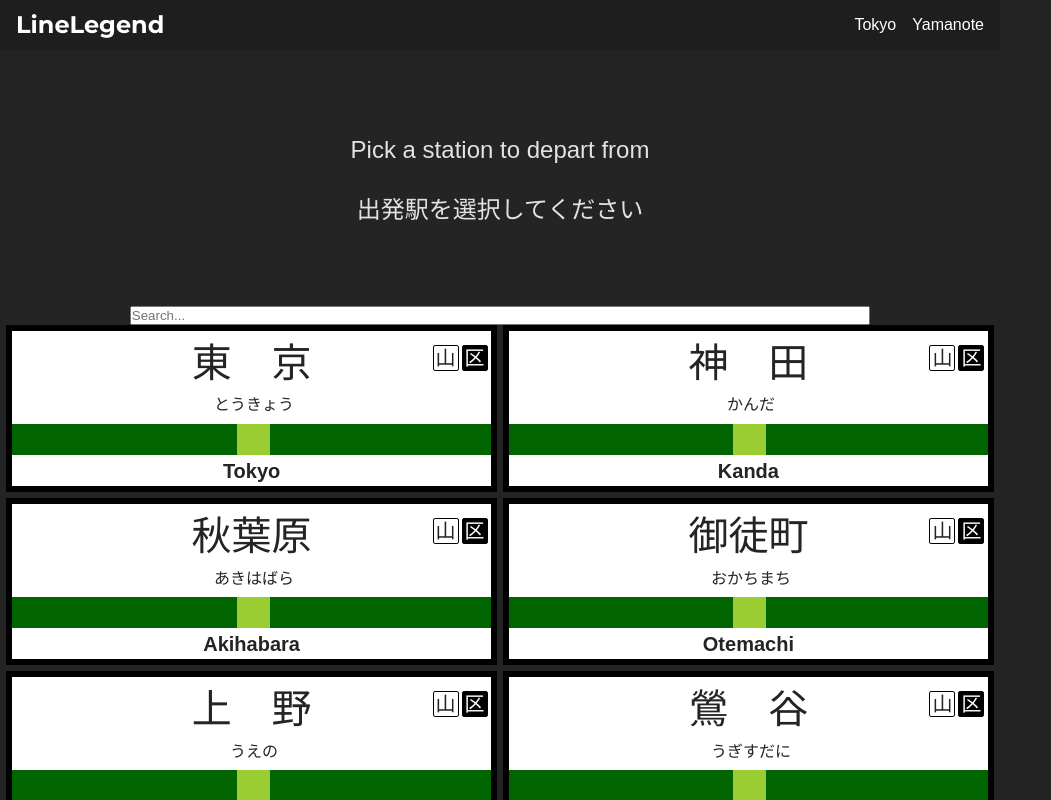
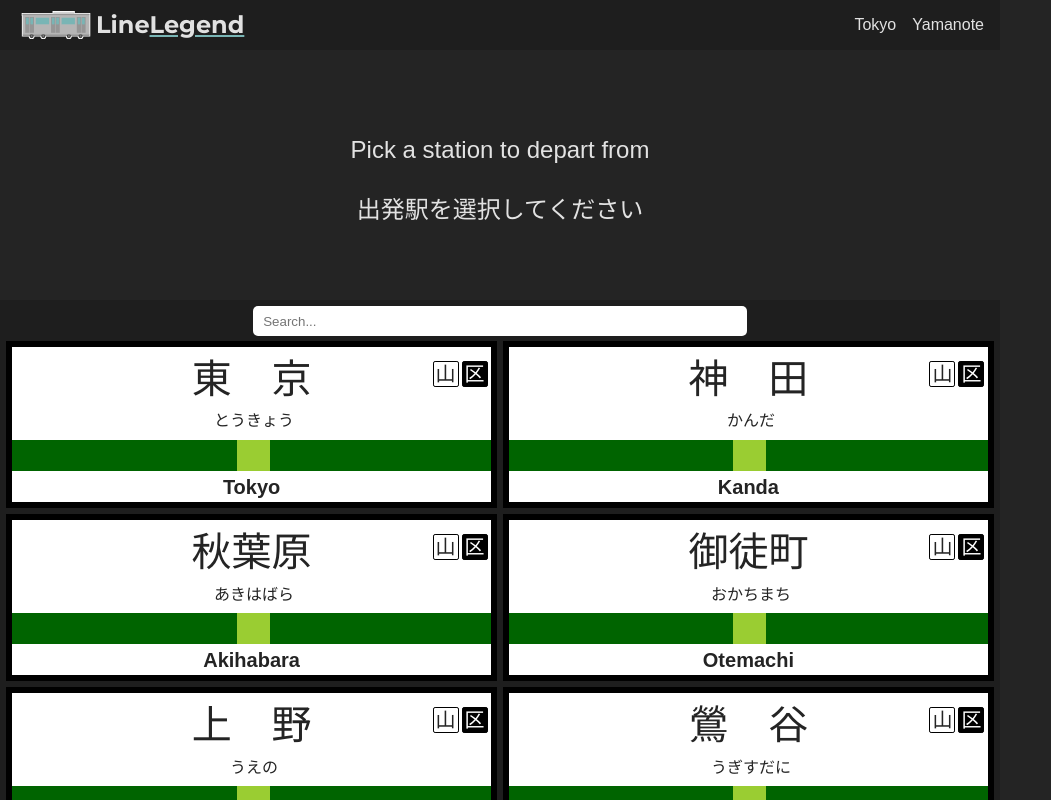
Before and after one commit to CasLinden/line-order, a React (Vite) app: page / in a window 1280 px wide. Shown: the top 800 px of the page, without its empty margins (0-1051 px from the left). Built offline with nearby package versions, Linux system fonts and the light colour scheme.

Commit message:
made the site title look nicer

```diff
--- a/src/components/Header.jsx
+++ b/src/components/Header.jsx
@@ -1,17 +1,22 @@
-import '/src/css/header.css';
+import "/src/css/header.css";
+import train from "/src/assets/train.svg";
 
 export default function Header() {
-    const defaultCity = 'Tokyo'
-    const defaultLine = 'Yamanote'
+  const defaultCity = "Tokyo";
+  const defaultLine = "Yamanote";
   return (
     <header className="header">
-        <div className='site-title'>
-            <div>Line<span>Legend</span></div>
+      <div className="header-left">
+        <img className="header-train-image" src={train} alt="" />
+        <div className="site-title">
+            <div className="line">Line</div><div className="legend">Legend</div>
         </div>
-        <div className="header-right">
-            <div className="city">{defaultCity}</div>
-            <div className="line">{defaultLine}</div>
-        </div>
+      </div>
+
+      <div className="header-right">
+        <div className="city">{defaultCity}</div>
+        <div className="line">{defaultLine}</div>
+      </div>
     </header>
   );
 }
--- a/src/css/available-stations.css
+++ b/src/css/available-stations.css
@@ -1,6 +1,7 @@
 .available-stations{
   display: grid;
   padding: .4rem;
+  background-color: #1e1e1e;
 }
 
 .available-stations-signs {
@@ -21,6 +22,11 @@
 }
 
 .station-search{
-  width: 75%;
+  width: 50%;
   justify-self: center;
+  height: 30px;
+  border-radius: 5px;
+  border: none;
+  padding-left: 10px;
+  margin-bottom: 5px;
 }
--- a/src/css/header.css
+++ b/src/css/header.css
@@ -5,14 +5,31 @@
     justify-content: space-between;
     align-items: center;
     background-color:  #1e1e1e;
-    color: #fff;
+    color: rgba(255, 255, 255, 0.87);
     height: 50px;
     margin-bottom: 10px;
     padding: 1rem;
+    flex: 1;
+  }
+
+  .header-train-image{
+    height: 80px;
   }
 
   .site-title{
     font-family: 'Montserrat', sans-serif;
+    max-height: 50px;
+    display: flex;
+    justify-content: center;
+    align-items: center;
+  }
+
+  .site-title.line{
+
+  }
+
+  .site-title .legend{
+    text-decoration: underline #79B5B5;
   }
 
   .site-title > div{
@@ -22,7 +39,13 @@
 
   .site-title > span{
     font-size: 1.2rem;
-    font-weight: 400 !important;
+    font-weight: 400;
+    color: #79B5B5;
+  }
+
+  .header-left{
+    display: flex;
+    align-items: center;
   }
 
   .header-right{
```
Also changed, not shown: src/assets/train.svg (added), 6 other files (tests, documents, lock files or other folders).
